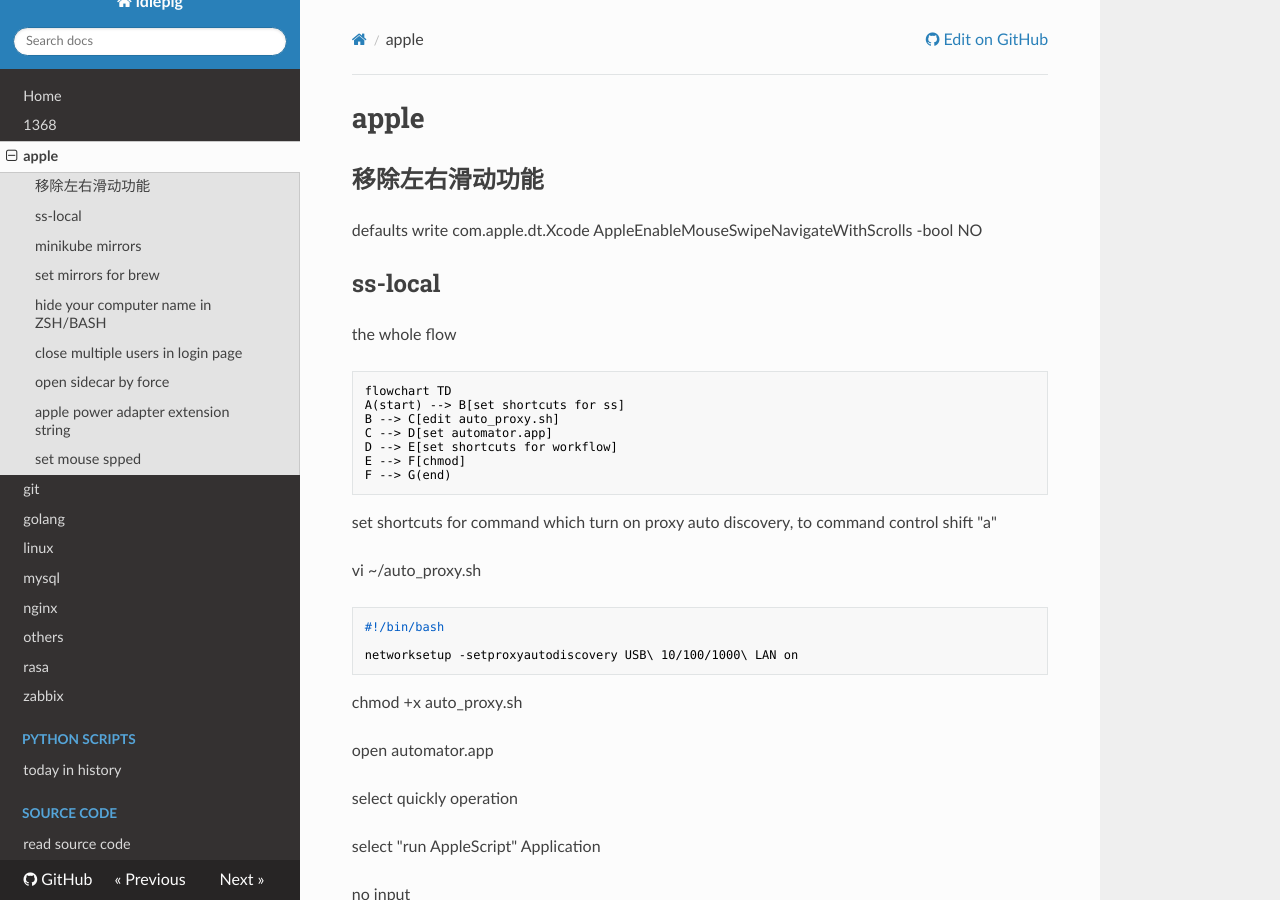
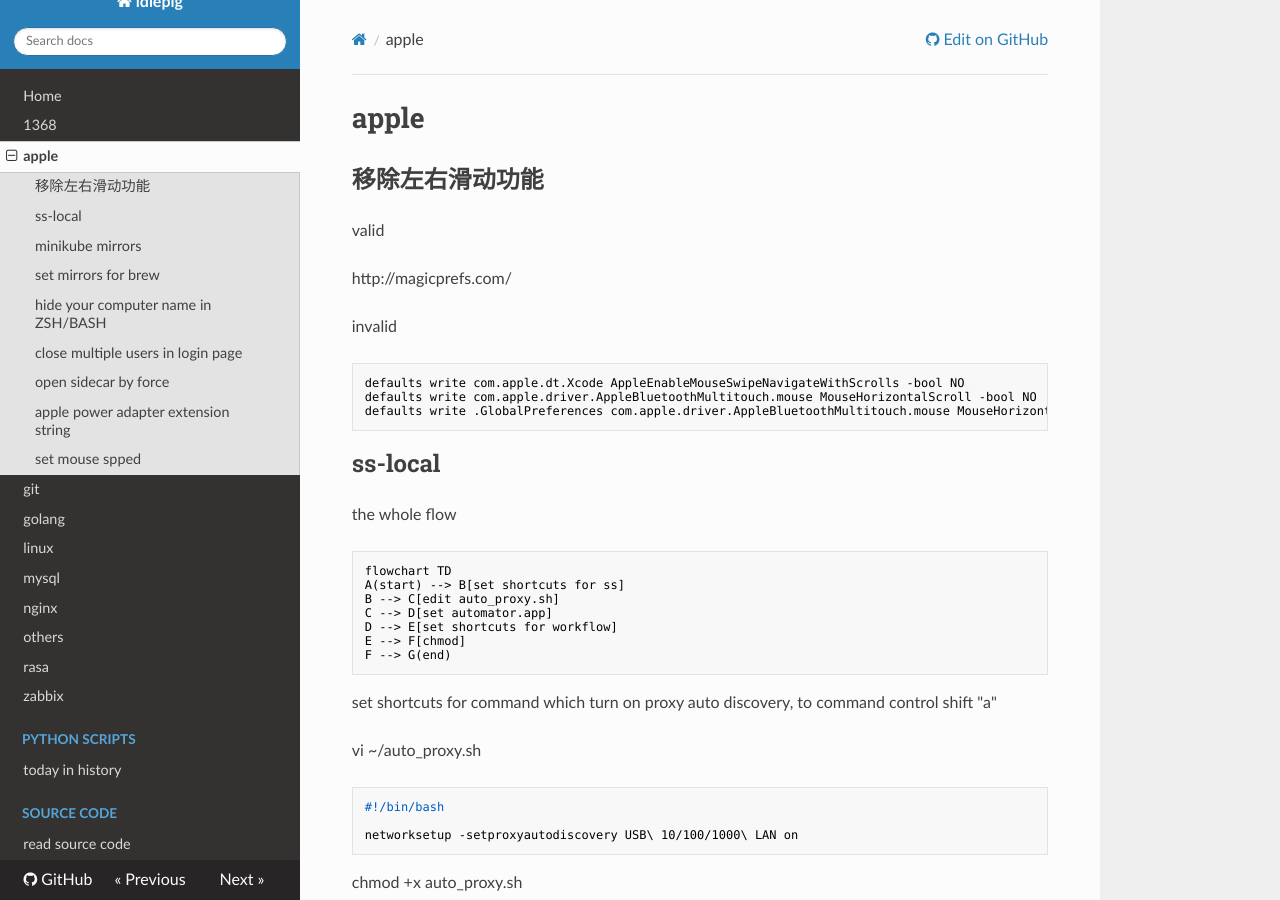
Before and after one commit to idlewith/blog, an MkDocs documentation site: the page built from docs/apple.md, in a window 1280 px wide and 900 px high. Built offline with MkDocs 1.6.1, drawn with Linux system fonts in a browser that asks for light colours; nearby versions of some CDN libraries.

Commit message:
valid disable mouse horizontal scroll

````diff
--- a/docs/apple.md
+++ b/docs/apple.md
@@ -4,7 +4,17 @@
 
 ## 移除左右滑动功能
 
+valid
+
+http://magicprefs.com/
+
+invalid
+
+```bash
 defaults write com.apple.dt.Xcode AppleEnableMouseSwipeNavigateWithScrolls -bool NO
+defaults write com.apple.driver.AppleBluetoothMultitouch.mouse MouseHorizontalScroll -bool NO
+defaults write .GlobalPreferences com.apple.driver.AppleBluetoothMultitouch.mouse MouseHorizontalScroll -bool NO
+```
 
 
 ## ss-local
````
